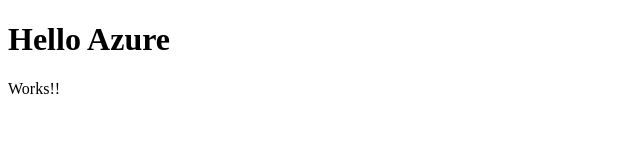
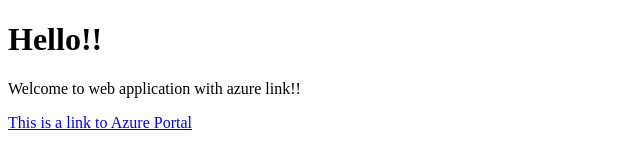
Before and after one commit to sainathsetti/Application, a plain HTML site: page index.html in a window 1280 px wide. Shown: the whole page, without its empty margins (0-640 px from the left). Drawn offline with Linux system fonts and the light colour scheme.

Commit message:
Update index.html

```diff
--- a/index.html
+++ b/index.html
@@ -1,9 +1,11 @@
+
 <!DOCTYPE html>
 <html>
 <body>
 
-<h1>Hello Azure </h1>
-<p>Works!!</p>
+<h1>Hello!!</h1>
+<p>Welcome to web application with azure link!!</p>
+<a href="https://portal.azure.com">This is a link to Azure Portal</a>
 
 </body>
 </html>
```
